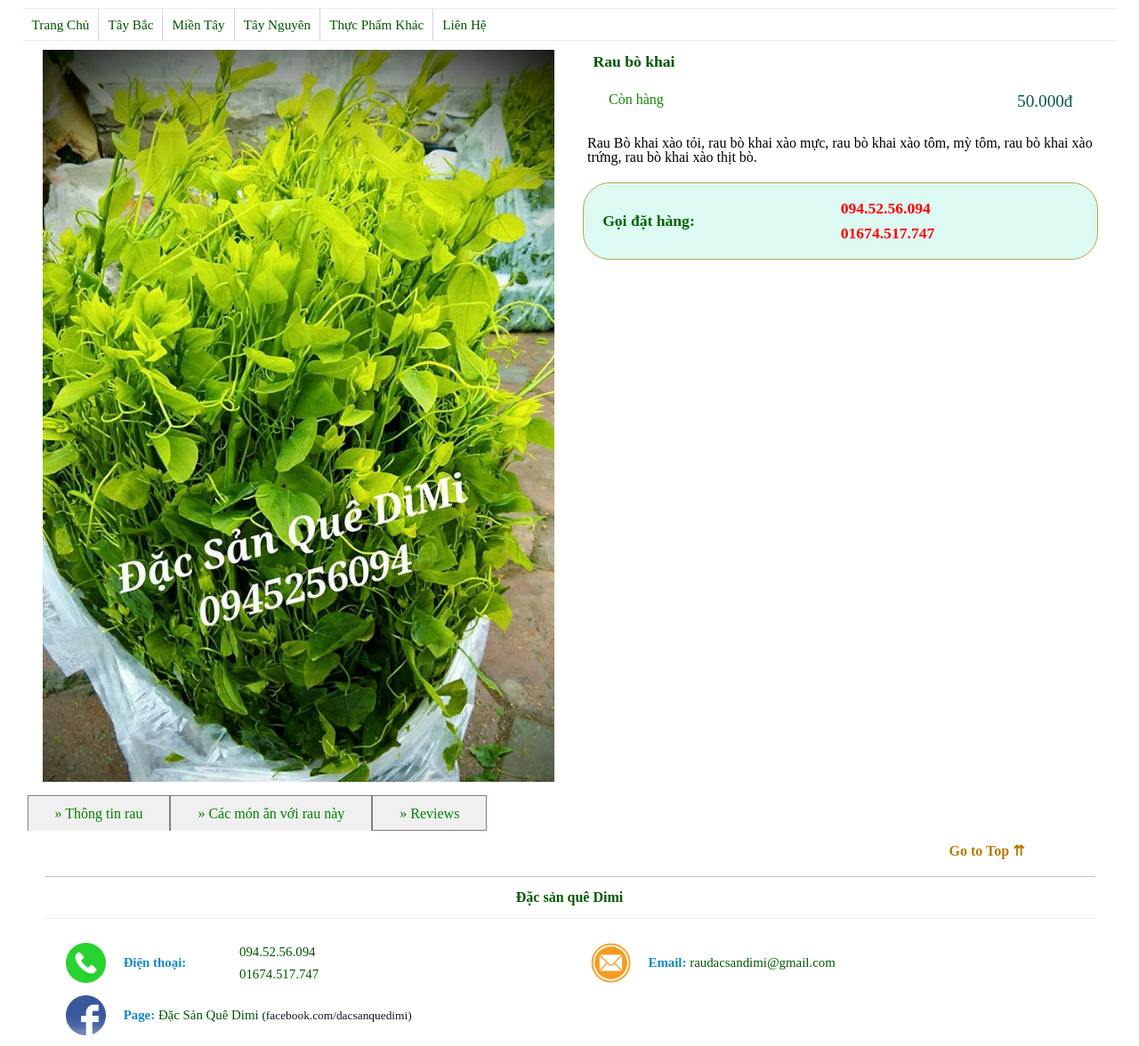
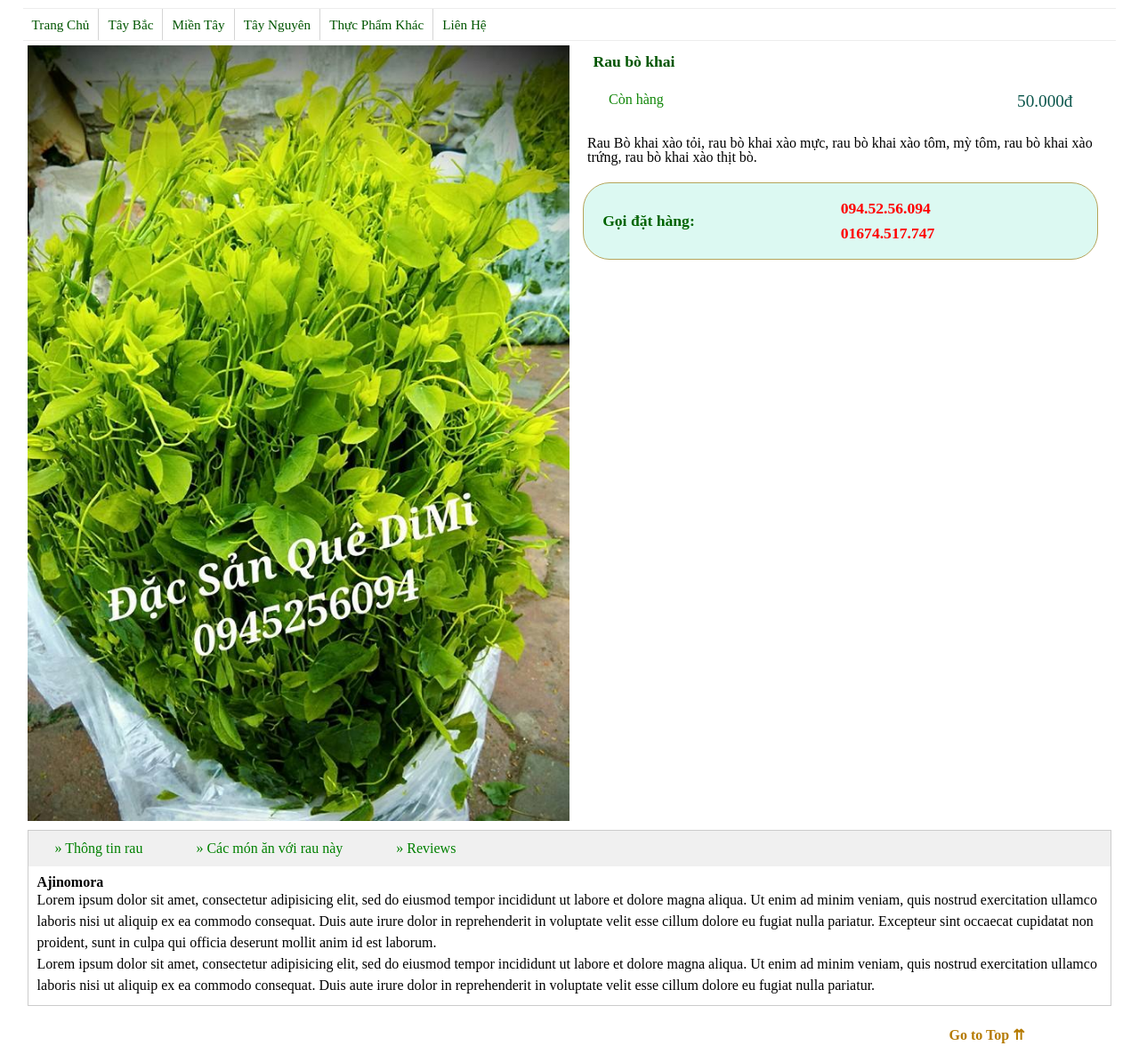
Before and after one commit to divivu/dimi, a plain HTML site: page products/detail.html in a window 1280 px wide. Shown: the part 122-1298 px from the top of the page at 89% size. Drawn offline with Linux system fonts and the light colour scheme.

Commit message:
some little changes

```diff
--- a/products/detail.html
+++ b/products/detail.html
@@ -144,8 +144,19 @@
 
 				<div class="product-tabs">
 
+    			   <!-- <div class="inline-tabs"> -->
+    			   <input id="tab11" type="radio" name="tabs" class="l-input">
+				   <label for="tab11" class="l-tab">&#187; Thông tin rau</label>
+
+				   <input id="tab22" type="radio" name="tabs" class="l-input">
+				   <label for="tab22" class="l-tab">&#187; Các món ăn với rau này</label>
+
+				   <input id="tab33" type="radio" name="tabs" class="l-input">
+				   <label for="tab33" class="l-tab">&#187; Reviews</label>
+    			   <!-- </div> -->
+
 				   <input id="tab1" type="radio" name="tabs">
-				   <label for="tab1">&#187; Thông tin rau</label>
+				   <label for="tab1" class="m-tab">&#187; Thông tin rau</label>
 				    <section id="tab1-content" class="tab-content">
 						<h3>Ajinomora</h3>
 				      	<p>Lorem ipsum dolor sit amet, consectetur adipisicing elit, sed do eiusmod
@@ -162,7 +173,7 @@
 					</section>
 
 				   <input id="tab2" type="radio" name="tabs">
-				   <label for="tab2">&#187; Các món ăn với rau này</label>
+				   <label for="tab2" class="m-tab">&#187; Các món ăn với rau này</label>
 				   <section id="tab2-content" class="tab-content">
 						<h3>Xin Chao</h3>
 				      	<p> Duis aute irure dolor in reprehenderit in voluptate velit esse
@@ -179,7 +190,7 @@
 					</section>
 
 				   <input id="tab3" type="radio" name="tabs">
-				   <label for="tab3">&#187; Reviews</label>
+				   <label for="tab3" class="m-tab">&#187; Reviews</label>
 					<section id="tab3-content" class="tab-content">
 						<h3></h3>
 				      	<p> Chua co danh gia nao</p>
--- a/styles/styles.css
+++ b/styles/styles.css
@@ -566,6 +566,9 @@ body {
 	.product-tabs {
 		margin: 10px 0;
 	}
+	.product-tabs .l-tab{
+		display: none;
+	}
 	.product-tabs input, .product-tabs section {
 	  clear: both;
 	  padding-top: 10px;
@@ -586,9 +589,9 @@ body {
         text-align: left;
        	padding-left: 10px;
         background: #f0f0f0;
-        border-color: gray;
+        border-color: #cccccc;
         border-style: solid;
-        border-width: 1px 1px 0 1px;
+        /*! border-width: 1px 1px 0 1px; */
 	}
 	.product-tabs > label:nth-child(8){
 		border-bottom: 1px solid gray;
@@ -602,6 +605,19 @@ body {
 	  /*border: 0 1px solid gray;*/
 	  border-left: 1px solid gray;
 	  border-right: 1px solid gray;
+	}
+	#tab11:checked ~ #tab1-content,
+	#tab22:checked ~ #tab2-content,
+	#tab33:checked ~ #tab3-content{
+	  display: block;
+	  padding: 10px;
+	  background: #fff;
+	  /*border: 0 1px solid gray;*/
+	  /*! border-left: 1px solid gray; */
+	  /*! border-right: 1px solid gray; */
+	}
+	.product-tabs .l-input:checked + label{
+		background-color: #fff;
 	}
 	#tab3:checked ~ #tab3-content{
 		border-bottom: 1px solid gray;
@@ -661,7 +677,7 @@ footer .cat-title {
 	background-position: left center;
 }
 .footer-email{
-	background-image: url(../images/icons/email-yellow.png);
+	background-image: url(../images/icons/email.png);
 	background-size: contain;
 	background-repeat: no-repeat;
 	background-position: left center;
@@ -762,7 +778,7 @@ Media Queries
 	}
 	.product-image-gallery{
 		/*width: 90%;*/
-		padding: 0 5%;
+		/*! padding: 0; */
 	}
 	.product-image-gallery img {
 		/*padding: 0 5%;*/
@@ -835,7 +851,7 @@ Media Queries
 	}
 
 	.product-image-gallery{
-		padding: 0 7%;
+		/*! padding: 0 7%; */
 	}
 
 	/*Footer*/
@@ -960,7 +976,7 @@ Media Queries
 	}
 	.product-image-gallery{
 		margin: 0 auto;
-		padding: 5px;
+		padding: 0;
 	}
 
 	.product-image-gallery img {
@@ -1115,12 +1131,25 @@ Media Queries
 	/*Product tabs*/
 	.product-tabs{
 		width: 100%;
-		background-color: gray;
+		background-color: #f0f0f0;
+		border:1px solid #cccccc;
 	}
-	.product-tabs label{
+	.product-tabs > .m-tab{
+		display: none;
+	}
+
+	.product-tabs .l-tab{
 		display: inline-block;
 		float: left;
 		padding: 0 30px;
+	}
+	.product-tabs > label:first-child{
+		background-color: #fff;
+	}
+	#tab1-content{
+	  display: block;
+	  padding: 10px;
+	  background: #fff;
 	}
 
 	/* End of Product tabs*/
@@ -1141,8 +1170,7 @@ Media Queries
 	}
 		/*Copyright*/
 	footer .copy-right {
-		/*margin-top: 10px;*/
-		/*text-align: center;*/
+
 		background: none;
 		font-size: 80%;
 		padding: 0.5% 0;
@@ -1153,7 +1181,7 @@ Media Queries
 @media screen and (min-width: 75em) {
 
 	.product-image-gallery{
-		width: 96%;
+		/*! width: 96%; */
 		margin: 0 auto;
 	}
 
```
Lines whose indentation alone changed are shown as unchanged.
